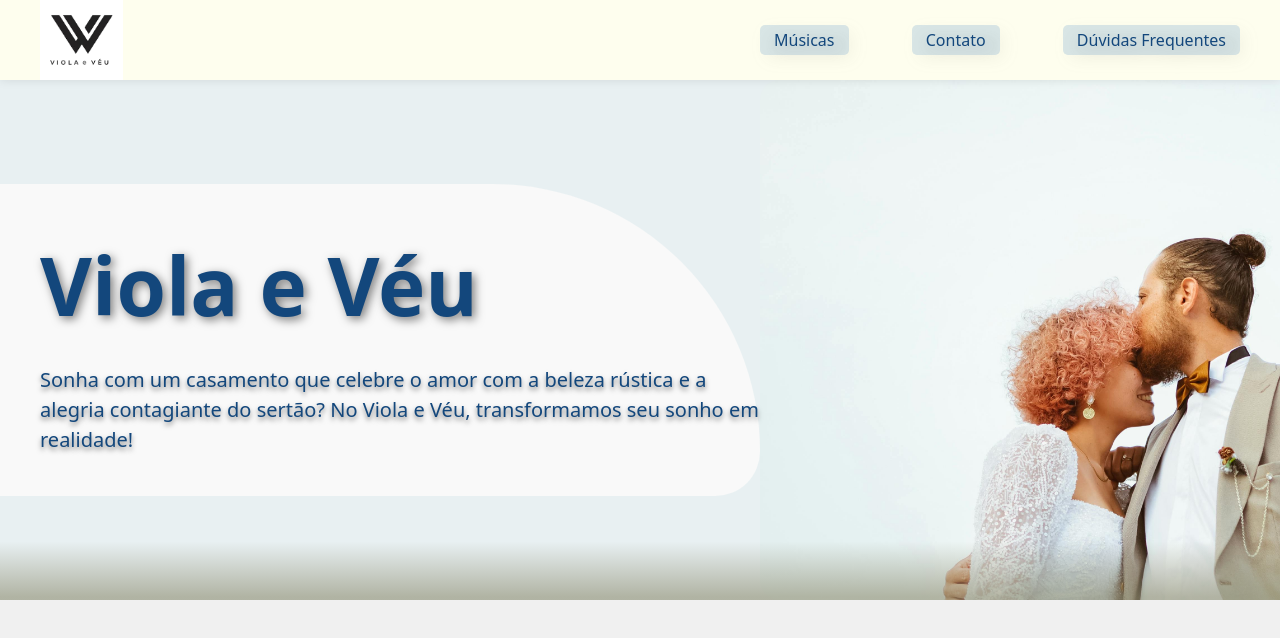
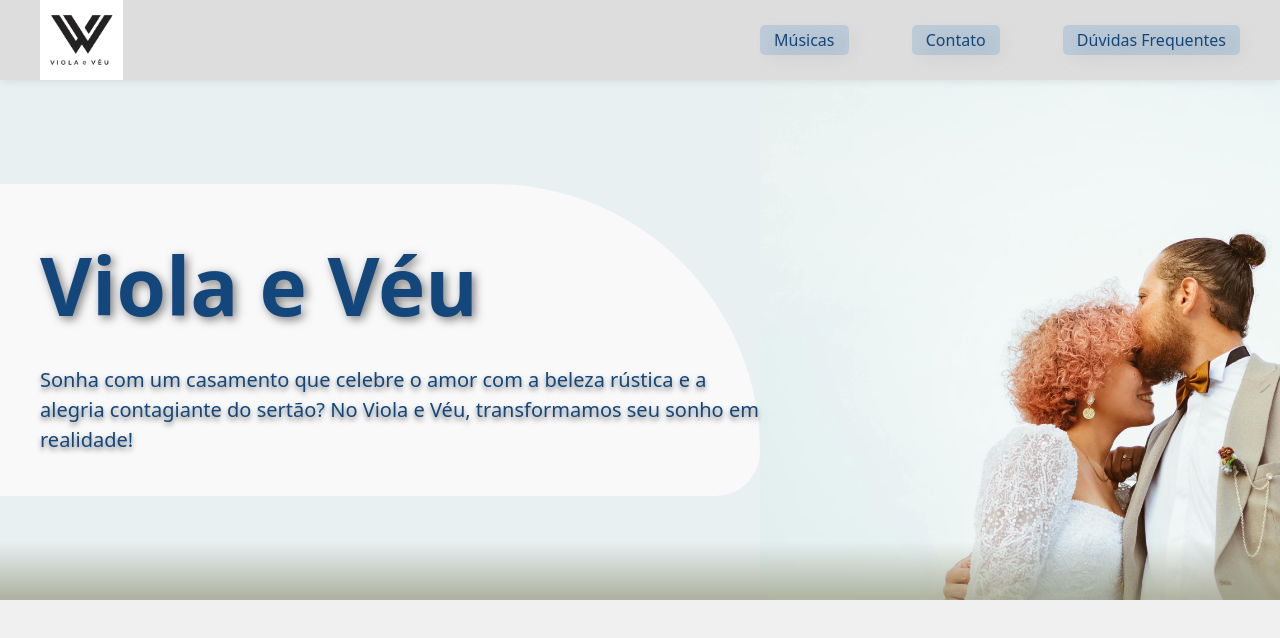
Before and after one commit to toddyn066/Viola_e_Veu, a plain HTML site: page index.html in a window 1280 px wide. Shown: the top 638 px of the page. Drawn offline with Linux system fonts and the light colour scheme.

Commit message:
Update style.css

```diff
--- a/css/style.css
+++ b/css/style.css
@@ -37,7 +37,7 @@ a {
 /* --------- HEADER ------------ */
 
 header {
-  background-color: #fefeee;
+  background-color: #ddd;
   height: 10vh;
   width: 100%;
   position: fixed;
```
